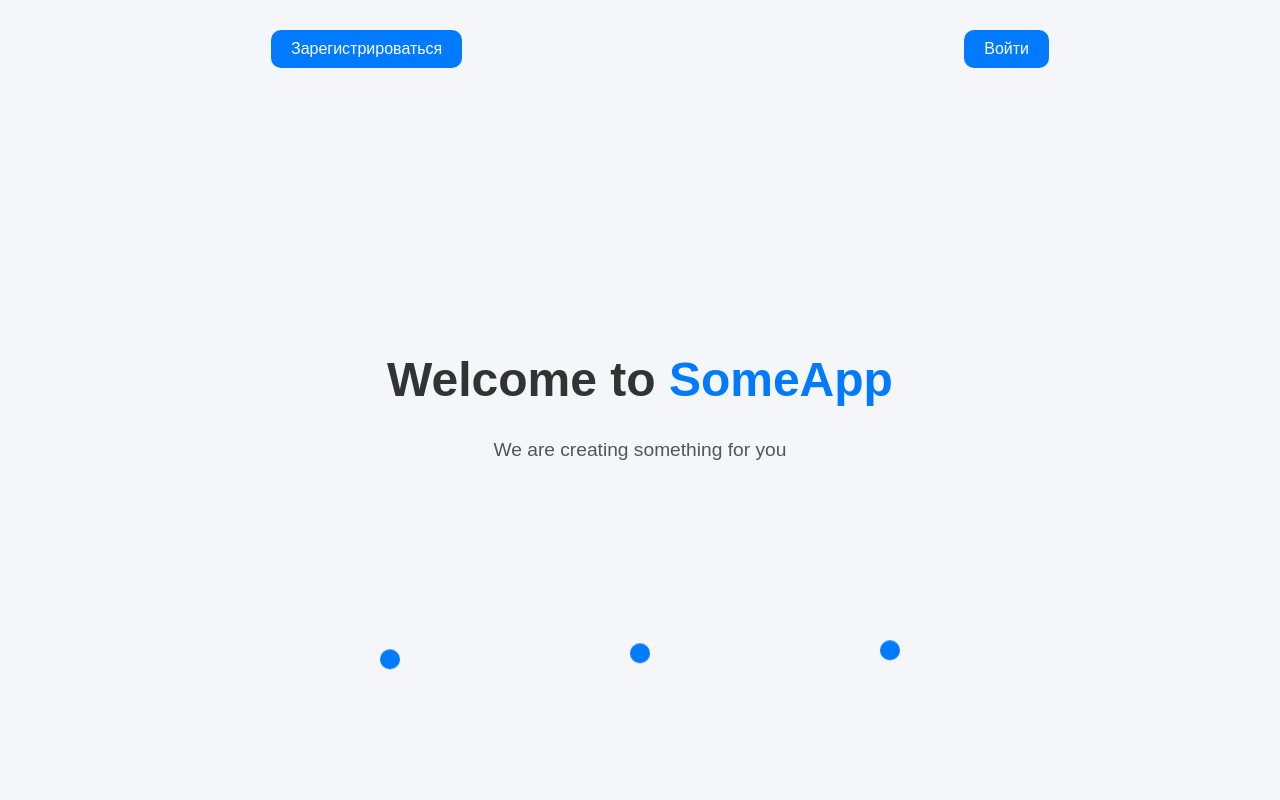
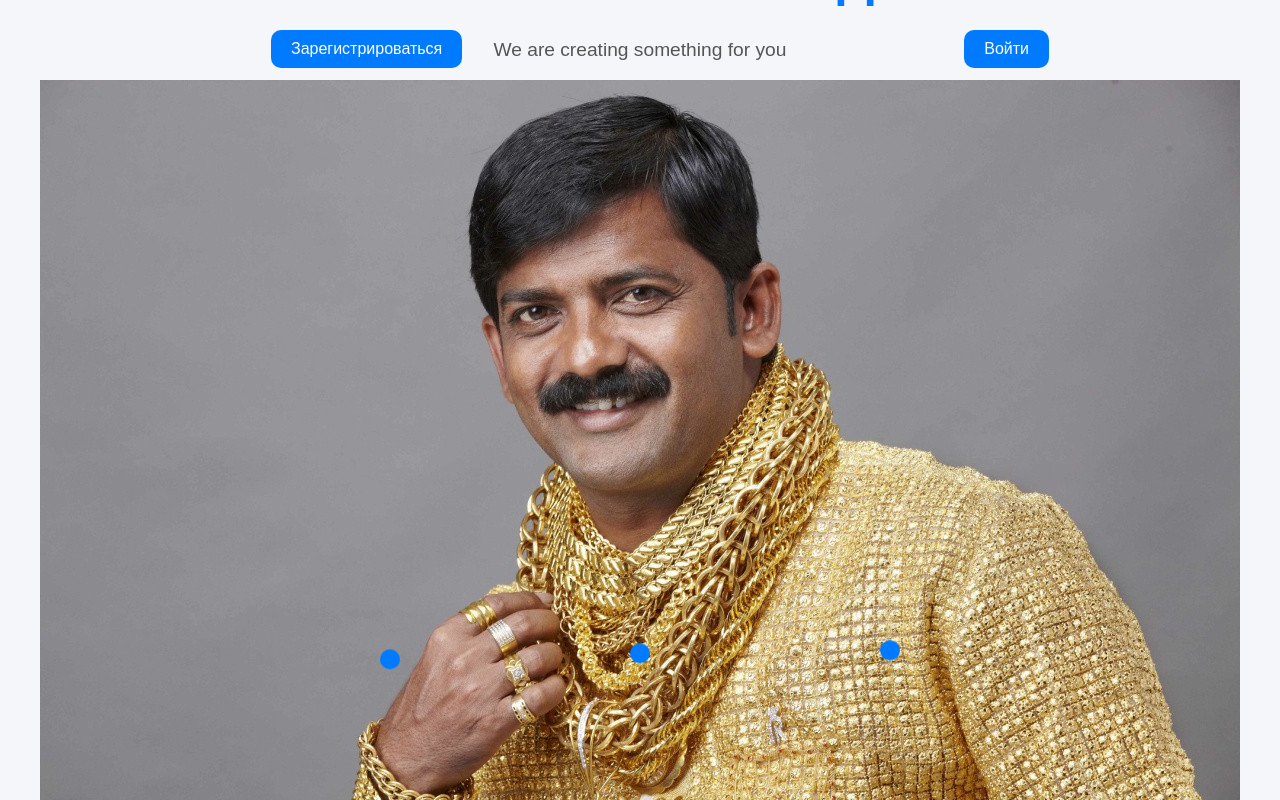
Before and after one commit to SerMichbboy/SomeApp, a React (Create React App) app in the folder frontend/: page /main in a window 1280 px wide. Built offline with nearby package versions, Linux system fonts and the light colour scheme.

Commit message:
added senior to the project

```diff
--- a/frontend/src/pages/HomePage.js
+++ b/frontend/src/pages/HomePage.js
@@ -79,7 +79,7 @@ function HomePage() {
           We are creating something for you
         </p>
       </div>
-
+        <img src="/senior.png" alt="Senior" />
       <div className="container">
         <div className="ball"></div>
         <div className="ball"></div>
```
Also changed, not shown: frontend/public/senior.png (added).
